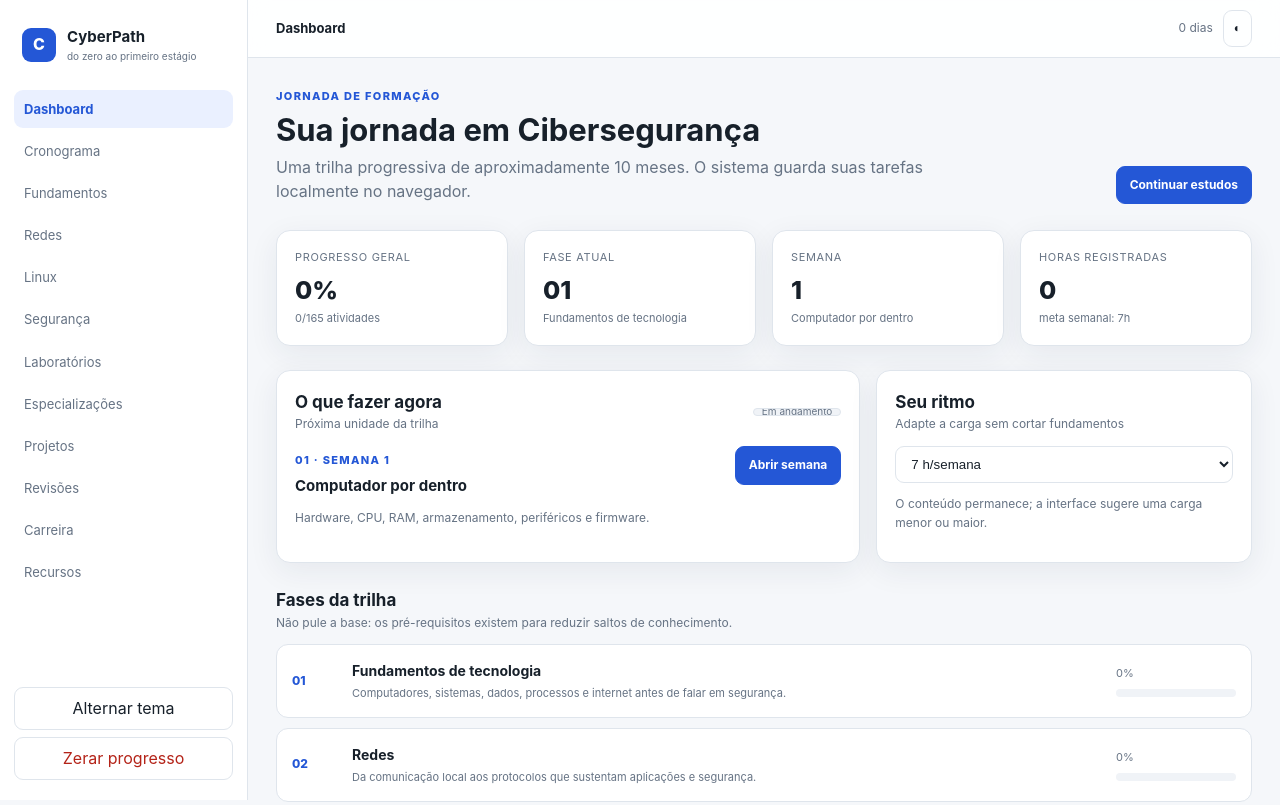
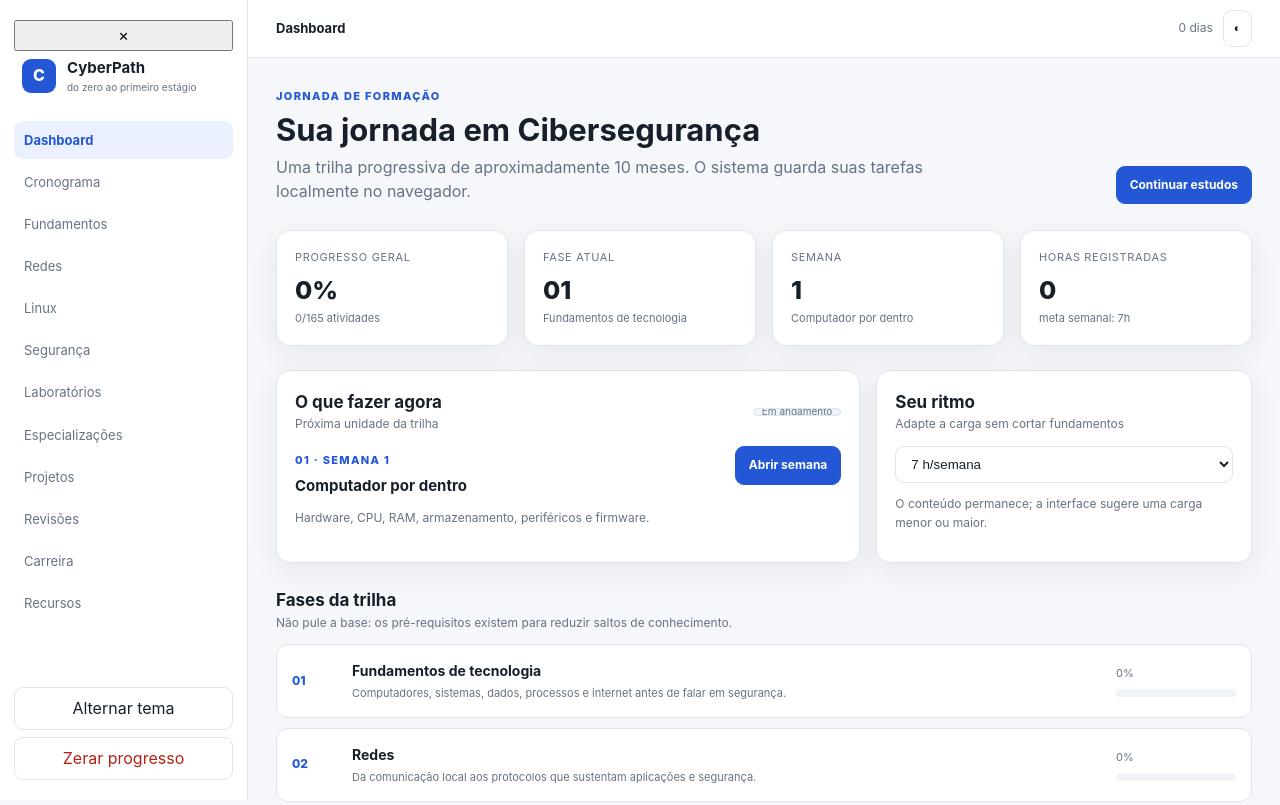
Before and after one commit to samsocodes/cyberpath, a plain HTML site: page index.html in a window 1280 px wide. Shown: the top 805 px of the page. Drawn offline with Linux system fonts and the light colour scheme.

Commit message:
Add close button to sidebar in index.html

```diff
--- a/index.html
+++ b/index.html
@@ -10,6 +10,7 @@
 <body>
 <div id="app" class="app-shell">
 <aside class="sidebar" id="sidebar">
+  <button class="sidebar-close" id="sidebarClose" aria-label="Fechar menu">×</button>
   <div class="brand"><div class="brand-mark">C</div><div><strong>CyberPath</strong><span>do zero ao primeiro estágio</span></div></div>
   <nav class="nav" aria-label="Navegação principal">
     <a href="#dashboard" data-route="dashboard">Dashboard</a>
```
